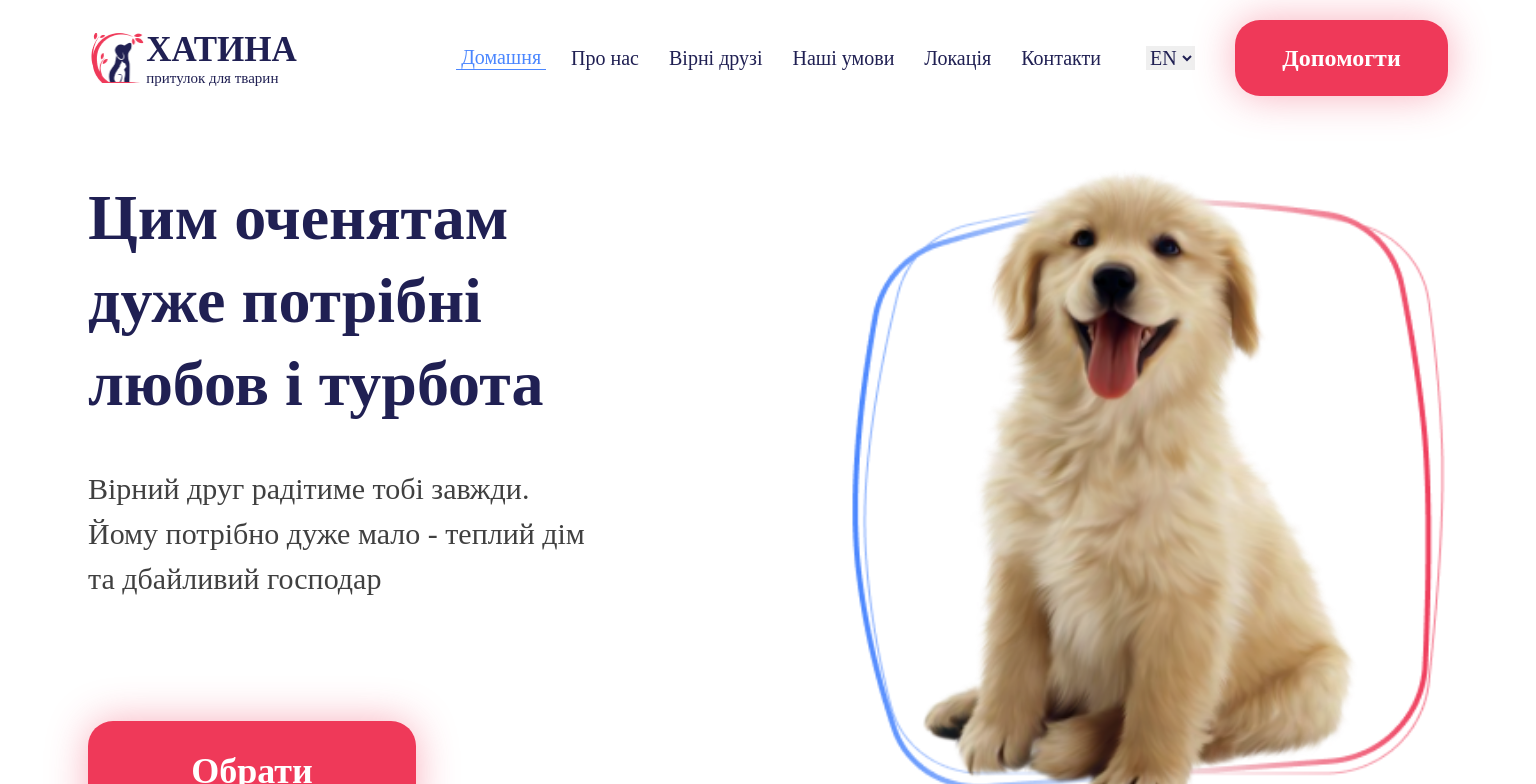
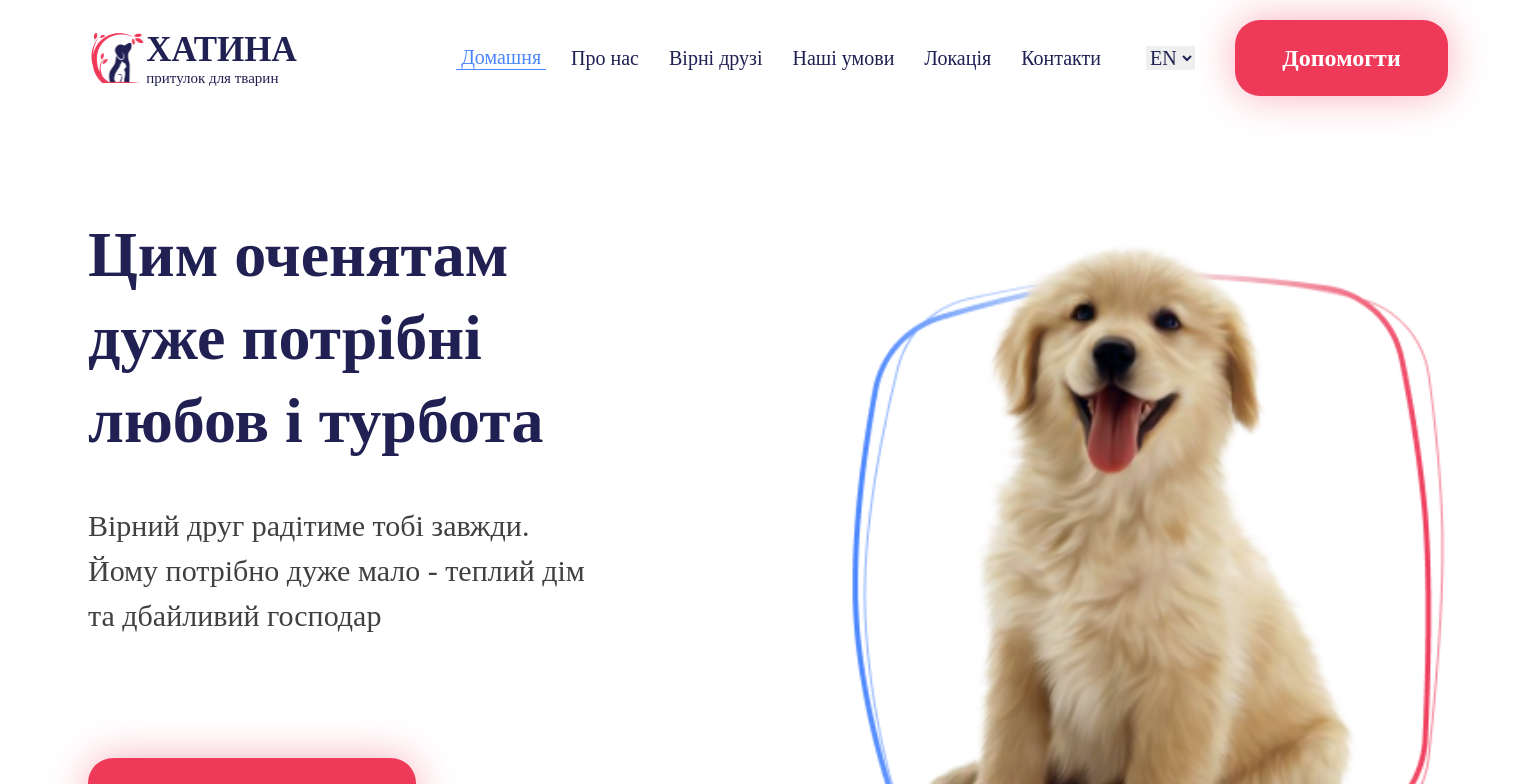
Before and after one commit to artipavl/animal-shelter, a React (Create React App) app: page / in a window 1536 px wide. Shown: the top 784 px of the page. Built offline with nearby package versions, Linux system fonts and the light colour scheme.

Commit message:
Update hero.module.scss

```diff
--- a/src/components/hero/hero.module.scss
+++ b/src/components/hero/hero.module.scss
@@ -5,8 +5,10 @@
   gap: 24px;
   @media screen and (min-width: 1024px) {
     gap: 40px;
+    padding-bottom: 20px;
   }
   @media screen and (min-width: 1440px) {
+    padding-block: 37px;
   }
 }
 
```
